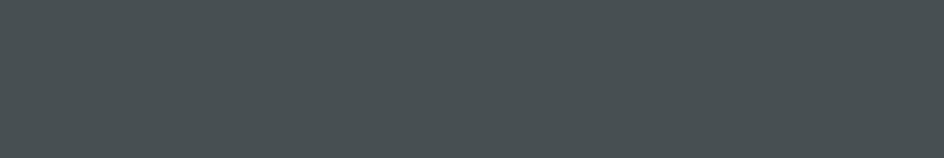
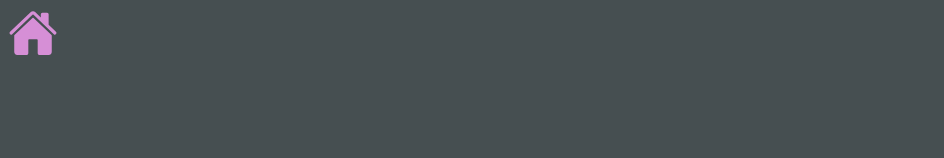
Before and after one commit to TomJegou/PHP-TP_FINAL-FRONT, a Next.js app in the folder pussycat-agency/: page /sign-up in a window 1280 px wide. Shown: the top 158 px of the page, without its empty margins (0-944 px from the left). Built offline with nearby package versions, Linux system fonts and the light colour scheme.

Commit message:
import Home button

```diff
--- a/pussycat-agency/app/sign-in/page.tsx
+++ b/pussycat-agency/app/sign-in/page.tsx
@@ -1,5 +1,5 @@
 import LoginForm from "./sign-in-form"
-import HomeButton from "./home-button"
+import HomeButton from "../home-button"
 
 export default function SignIn() {
   return (
--- a/pussycat-agency/app/sign-up/page.tsx
+++ b/pussycat-agency/app/sign-up/page.tsx
@@ -1,8 +1,10 @@
 import SignUpForm from "./sign-up-form"
+import HomeButton from "../home-button"
 
 export default function SignUp() {
     return (
         <main>
+            <HomeButton />
             <SignUpForm />
         </main>
     )
```
